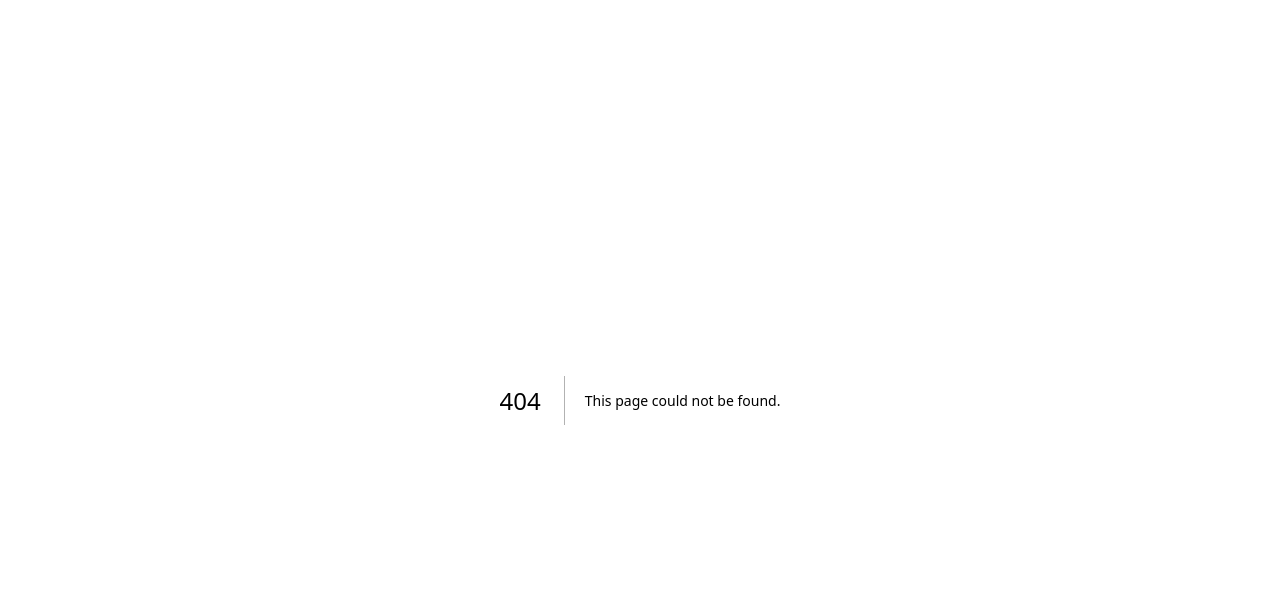
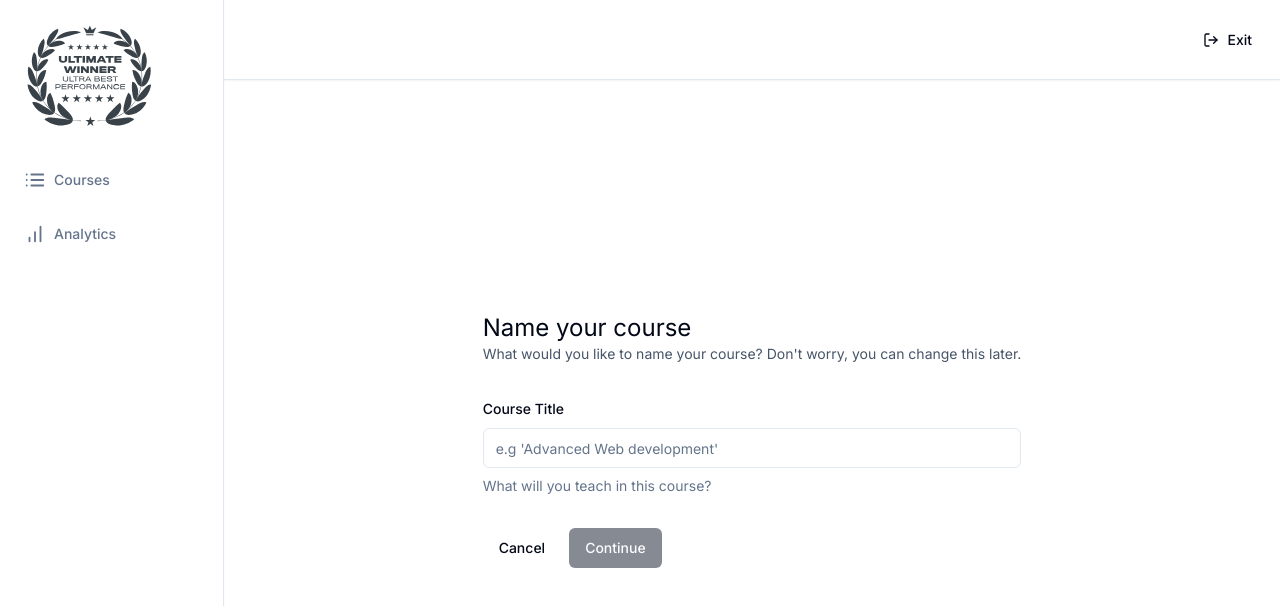
Before and after one commit to red-devil002/mentora, a Next.js app: page /teacher/create in a window 1280 px wide. Before the commit this address had no page. Shown: the top 606 px of the page. Built offline with nearby package versions, Linux system fonts and the light colour scheme.

Commit message:
Course Creation UI

```diff
--- a/app/(dashboard)/(routes)/teacher/courses/page.tsx
+++ b/app/(dashboard)/(routes)/teacher/courses/page.tsx
@@ -1,9 +1,15 @@
+import { Button } from '@/components/ui/button'
+import Link from 'next/link'
 import React from 'react'
 
 const CoursesPage = () => {
   return (
-    <div>
-      Courses Page
+    <div className='p-6'>
+        <Link href="/teacher/create">
+            <Button>
+                New Course
+            </Button>
+        </Link>
     </div>
   )
 }
--- /dev/null
+++ b/app/(dashboard)/(routes)/teacher/create/page.tsx
@@ -0,0 +1,110 @@
+'use client'
+
+import React from 'react'
+import * as z from "zod"
+import axios from 'axios'
+import { zodResolver } from '@hookform/resolvers/zod'
+import { useForm } from 'react-hook-form'
+
+import {
+    Form,
+    FormControl,
+    FormDescription,
+    FormField,
+    FormItem,
+    FormLabel,
+    FormMessage,
+} from "@/components/ui/form"
+import { Input } from "@/components/ui/input"
+import { formSchema } from '@/helpers/FormSchema.z'
+import Link from 'next/link'
+import { Button } from '@/components/ui/button'
+import { useRouter } from 'next/navigation'
+import toast from 'react-hot-toast'
+
+//Schema
+
+
+const CreatePage = () => {
+
+    const router = useRouter()
+    const form = useForm<z.infer<typeof formSchema>>({
+        resolver: zodResolver(formSchema),
+        defaultValues: {
+            title: ""
+        }
+    })
+
+    const { isSubmitting, isValid } = form.formState;
+
+    const onSubmit = async (values: z.infer<typeof formSchema>) => {
+        try {
+            const response = await axios.post("/api/course", values);
+            router.push(`/teacher/courses/${response.data.id}`);
+        } catch {
+            toast.error("Something went wrong")
+        }
+    }
+
+  return (
+    <div className='max-w-5xl mx-auto flex md:items-center md:justify-center h-full p-6'>
+      <div>
+        <h1 className='text-2xl'>
+            Name your course
+        </h1>
+        <p className='text-sm text-slate-600'>
+            What would you like to name your course? Don&apos;t worry, you can change this later.
+        </p>
+        <Form {...form}>
+            <form
+                onSubmit={form.handleSubmit(onSubmit)}
+                className="space-y-8 mt-8"
+            >
+                <FormField
+                    control={form.control}
+                    name='title'
+                    render={({ field }) => (
+                        <FormItem>
+                            <FormLabel>
+                                Course Title
+                            </FormLabel>
+                            <FormControl>
+                                <Input
+                                    disabled = {isSubmitting}
+                                    placeholder="e.g 'Advanced Web development'"
+                                    {...field}
+                                />
+                            </FormControl>
+                            <FormDescription>
+                                What will you teach in this course?
+                            </FormDescription>
+                            <FormMessage />
+                        </FormItem>
+                    )}
+                />
+                <div className="flex items-center gap-x-2">
+                    <Link href='/'>
+                        <Button
+                            type='button'
+                            variant="ghost"
+                        >
+                            Cancel
+                        </Button>
+                    </Link>
+                    {/* <Link href='/'> */}
+                        <Button
+                            type='submit'
+                            disabled = {!isValid || isSubmitting}
+                        >
+                            Continue
+                        </Button>
+                    {/* </Link> */}
+                </div>
+            </form>
+        </Form>
+      </div>
+    </div>
+  )
+}
+
+export default CreatePage
--- a/app/layout.tsx
+++ b/app/layout.tsx
@@ -2,6 +2,7 @@
 import { Inter } from "next/font/google";
 import "./globals.css";
 import { ClerkProvider } from "@clerk/nextjs";
+import { ToastProvider } from "@/components/providers/toaster.provider";
 
 const inter = Inter({ subsets: ["latin"] });
 
@@ -18,7 +19,10 @@
   return (
     <ClerkProvider>
       <html lang="en">
-        <body className={inter.className}>{children}</body>
+        <body className={inter.className}>
+          <ToastProvider />
+          {children}
+        </body>
       </html>
     </ClerkProvider>
   );
--- /dev/null
+++ b/components/providers/toaster.provider.tsx
@@ -0,0 +1,6 @@
+'use client'
+import { Toaster } from "react-hot-toast"
+
+export const ToastProvider = () => {
+    return <Toaster />
+}
--- /dev/null
+++ b/components/ui/form.tsx
@@ -0,0 +1,178 @@
+"use client"
+
+import * as React from "react"
+import * as LabelPrimitive from "@radix-ui/react-label"
+import { Slot } from "@radix-ui/react-slot"
+import {
+  Controller,
+  ControllerProps,
+  FieldPath,
+  FieldValues,
+  FormProvider,
+  useFormContext,
+} from "react-hook-form"
+
+import { cn } from "@/lib/utils"
+import { Label } from "@/components/ui/label"
+
+const Form = FormProvider
+
+type FormFieldContextValue<
+  TFieldValues extends FieldValues = FieldValues,
+  TName extends FieldPath<TFieldValues> = FieldPath<TFieldValues>
+> = {
+  name: TName
+}
+
+const FormFieldContext = React.createContext<FormFieldContextValue>(
+  {} as FormFieldContextValue
+)
+
+const FormField = <
+  TFieldValues extends FieldValues = FieldValues,
+  TName extends FieldPath<TFieldValues> = FieldPath<TFieldValues>
+>({
+  ...props
+}: ControllerProps<TFieldValues, TName>) => {
+  return (
+    <FormFieldContext.Provider value={{ name: props.name }}>
+      <Controller {...props} />
+    </FormFieldContext.Provider>
+  )
+}
+
+const useFormField = () => {
+  const fieldContext = React.useContext(FormFieldContext)
+  const itemContext = React.useContext(FormItemContext)
+  const { getFieldState, formState } = useFormContext()
+
+  const fieldState = getFieldState(fieldContext.name, formState)
+
+  if (!fieldContext) {
+    throw new Error("useFormField should be used within <FormField>")
+  }
+
+  const { id } = itemContext
+
+  return {
+    id,
+    name: fieldContext.name,
+    formItemId: `${id}-form-item`,
+    formDescriptionId: `${id}-form-item-description`,
+    formMessageId: `${id}-form-item-message`,
+    ...fieldState,
+  }
+}
+
+type FormItemContextValue = {
+  id: string
+}
+
+const FormItemContext = React.createContext<FormItemContextValue>(
+  {} as FormItemContextValue
+)
+
+const FormItem = React.forwardRef<
+  HTMLDivElement,
+  React.HTMLAttributes<HTMLDivElement>
+>(({ className, ...props }, ref) => {
+  const id = React.useId()
+
+  return (
+    <FormItemContext.Provider value={{ id }}>
+      <div ref={ref} className={cn("space-y-2", className)} {...props} />
+    </FormItemContext.Provider>
+  )
+})
+FormItem.displayName = "FormItem"
+
+const FormLabel = React.forwardRef<
+  React.ElementRef<typeof LabelPrimitive.Root>,
+  React.ComponentPropsWithoutRef<typeof LabelPrimitive.Root>
+>(({ className, ...props }, ref) => {
+  const { error, formItemId } = useFormField()
+
+  return (
+    <Label
+      ref={ref}
+      className={cn(error && "text-destructive", className)}
+      htmlFor={formItemId}
+      {...props}
+    />
+  )
+})
+FormLabel.displayName = "FormLabel"
+
+const FormControl = React.forwardRef<
+  React.ElementRef<typeof Slot>,
+  React.ComponentPropsWithoutRef<typeof Slot>
+>(({ ...props }, ref) => {
+  const { error, formItemId, formDescriptionId, formMessageId } = useFormField()
+
+  return (
+    <Slot
+      ref={ref}
+      id={formItemId}
+      aria-describedby={
+        !error
+          ? `${formDescriptionId}`
+          : `${formDescriptionId} ${formMessageId}`
+      }
+      aria-invalid={!!error}
+      {...props}
+    />
+  )
+})
+FormControl.displayName = "FormControl"
+
+const FormDescription = React.forwardRef<
+  HTMLParagraphElement,
+  React.HTMLAttributes<HTMLParagraphElement>
+>(({ className, ...props }, ref) => {
+  const { formDescriptionId } = useFormField()
+
+  return (
+    <p
+      ref={ref}
+      id={formDescriptionId}
+      className={cn("text-sm text-muted-foreground", className)}
+      {...props}
+    />
+  )
+})
+FormDescription.displayName = "FormDescription"
+
+const FormMessage = React.forwardRef<
+  HTMLParagraphElement,
+  React.HTMLAttributes<HTMLParagraphElement>
+>(({ className, children, ...props }, ref) => {
+  const { error, formMessageId } = useFormField()
+  const body = error ? String(error?.message) : children
+
+  if (!body) {
+    return null
+  }
+
+  return (
+    <p
+      ref={ref}
+      id={formMessageId}
+      className={cn("text-sm font-medium text-destructive", className)}
+      {...props}
+    >
+      {body}
+    </p>
+  )
+})
+FormMessage.displayName = "FormMessage"
+
+export {
+  useFormField,
+  Form,
+  FormItem,
+  FormLabel,
+  FormControl,
+  FormDescription,
+  FormMessage,
+  FormField,
+}
--- /dev/null
+++ b/components/ui/input.tsx
@@ -0,0 +1,25 @@
+import * as React from "react"
+
+import { cn } from "@/lib/utils"
+
+export interface InputProps
+  extends React.InputHTMLAttributes<HTMLInputElement> {}
+
+const Input = React.forwardRef<HTMLInputElement, InputProps>(
+  ({ className, type, ...props }, ref) => {
+    return (
+      <input
+        type={type}
+        className={cn(
+          "flex h-10 w-full rounded-md border border-input bg-background px-3 py-2 text-sm ring-offset-background file:border-0 file:bg-transparent file:text-sm file:font-medium placeholder:text-muted-foreground focus-visible:outline-none focus-visible:ring-2 focus-visible:ring-ring focus-visible:ring-offset-2 disabled:cursor-not-allowed disabled:opacity-50",
+          className
+        )}
+        ref={ref}
+        {...props}
+      />
+    )
+  }
+)
+Input.displayName = "Input"
+
+export { Input }
--- /dev/null
+++ b/components/ui/label.tsx
@@ -0,0 +1,26 @@
+"use client"
+
+import * as React from "react"
+import * as LabelPrimitive from "@radix-ui/react-label"
+import { cva, type VariantProps } from "class-variance-authority"
+
+import { cn } from "@/lib/utils"
+
+const labelVariants = cva(
+  "text-sm font-medium leading-none peer-disabled:cursor-not-allowed peer-disabled:opacity-70"
+)
+
+const Label = React.forwardRef<
+  React.ElementRef<typeof LabelPrimitive.Root>,
+  React.ComponentPropsWithoutRef<typeof LabelPrimitive.Root> &
+    VariantProps<typeof labelVariants>
+>(({ className, ...props }, ref) => (
+  <LabelPrimitive.Root
+    ref={ref}
+    className={cn(labelVariants(), className)}
+    {...props}
+  />
+))
+Label.displayName = LabelPrimitive.Root.displayName
+
+export { Label }
--- /dev/null
+++ b/helpers/FormSchema.z.ts
@@ -0,0 +1,7 @@
+import { z } from "zod";
+
+export const formSchema = z.object({
+    title: z.string().min(1, {
+        message: "Title iss required",
+    }),
+});
```
Also changed, not shown: package.json (+7 -1 lines), 1 other file (tests, documents, lock files or other folders).
